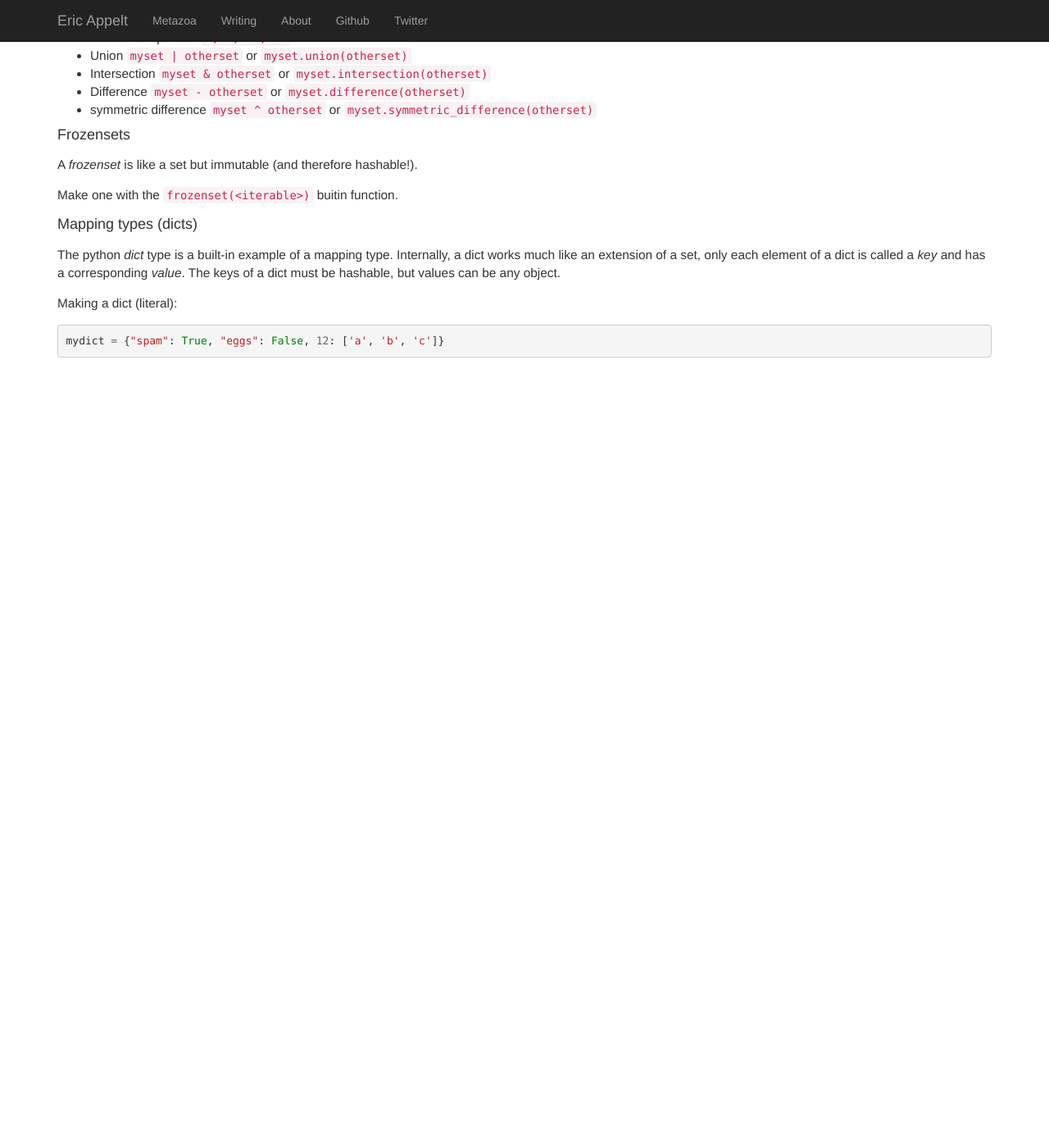
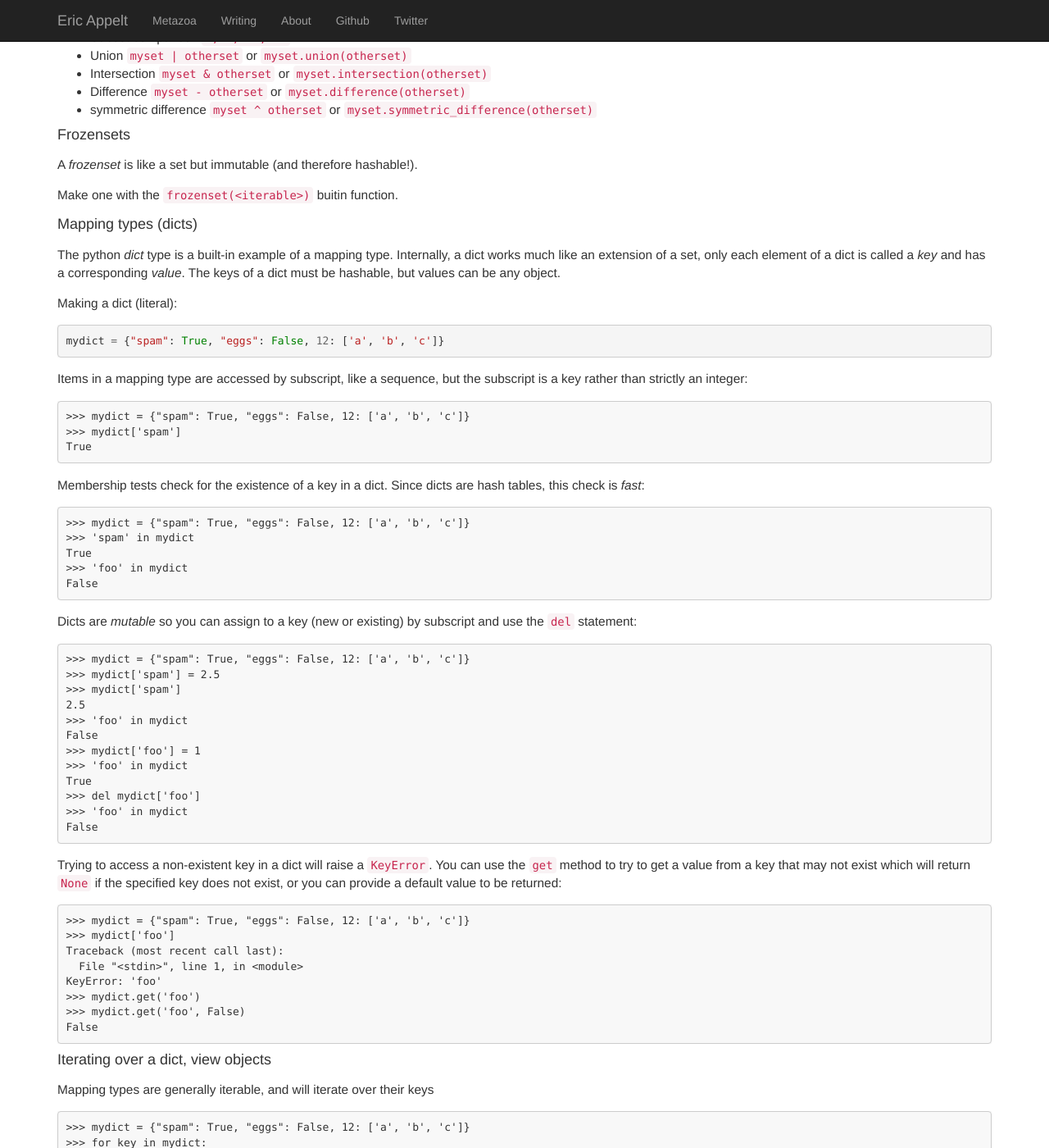
Before and after one commit to appeltel/website-ericappelt, a Jekyll site: the page built from pythonclass/session4.md, in a window 1280 px wide and 1400 px high, scrolled down 2459 px. Shown: the whole window at 82% size. Built offline with Jekyll 4.4.1, drawn with Linux system fonts in a browser that asks for light colours; nearby versions of some CDN libraries; before the commit the page ends 2905 px from its top, so only the background shows below that; some of the changed text lies outside the part shown.

Commit message:
Add more session 4 notes

````diff
--- a/pythonclass/session4.md
+++ b/pythonclass/session4.md
@@ -119,8 +119,8 @@ To make an empty set use `set()`.
 
 Membership testing:
 
-* `<value> in `<set>` --> `True/False`
-* `<value> not in `<set>` --> `True/False`
+* `<value> in <set>` --> `True/False`
+* `<value> not in <set>` --> `True/False`
 
 Do examples.
 
@@ -158,3 +158,151 @@ Making a dict (literal):
 {% highlight python %}
 mydict = {"spam": True, "eggs": False, 12: ['a', 'b', 'c']}
 {% endhighlight %}
+
+Items in a mapping type are accessed by subscript, like a sequence, but the
+subscript is a key rather than strictly an integer:
+
+```
+>>> mydict = {"spam": True, "eggs": False, 12: ['a', 'b', 'c']}
+>>> mydict['spam']
+True
+```
+
+Membership tests check for the existence of a key in a dict. Since dicts
+are hash tables, this check is *fast*:
+
+```
+>>> mydict = {"spam": True, "eggs": False, 12: ['a', 'b', 'c']}
+>>> 'spam' in mydict
+True
+>>> 'foo' in mydict
+False
+```
+
+Dicts are *mutable* so you can assign to a key (new or existing) by
+subscript and use the `del` statement:
+
+```
+>>> mydict = {"spam": True, "eggs": False, 12: ['a', 'b', 'c']}
+>>> mydict['spam'] = 2.5
+>>> mydict['spam']
+2.5
+>>> 'foo' in mydict
+False
+>>> mydict['foo'] = 1
+>>> 'foo' in mydict
+True
+>>> del mydict['foo']
+>>> 'foo' in mydict
+False
+```
+
+Trying to access a non-existent key in a dict will raise a `KeyError`. You
+can use the `get` method to try to get a value from a key that may not exist
+which will return `None` if the specified key does not exist, or you can
+provide a default value to be returned:
+
+```
+>>> mydict = {"spam": True, "eggs": False, 12: ['a', 'b', 'c']}
+>>> mydict['foo']
+Traceback (most recent call last):
+  File "<stdin>", line 1, in <module>
+KeyError: 'foo'
+>>> mydict.get('foo')
+>>> mydict.get('foo', False)
+False
+```
+
+#### Iterating over a dict, view objects
+
+Mapping types are generally iterable, and will iterate over their keys
+
+```
+>>> mydict = {"spam": True, "eggs": False, 12: ['a', 'b', 'c']}
+>>> for key in mydict:
+...     print(key)
+...
+spam
+eggs
+12
+```
+
+Note that there is no general guarantee to order to a dict, although in
+CPython 3.6 and later dicts will maintain an order of keys.
+
+Dict "view" objects provide iterables to *dynamically* return keys or
+values or both. If a dict is updated in the process of iteration they
+will be updated as well.
+
+```
+>>> mydict = {'foo': 1, 'bar': 2, 'baz': 3}
+>>> for key in mydict.keys():
+...     print(key)
+...
+foo
+bar
+baz
+>>> for val in mydict.values():
+...     print(val)
+...
+1
+2
+3
+>>> for pair in mydict.items():
+...     print(pair)
+...
+('foo', 1)
+('bar', 2)
+('baz', 3)
+```
+
+Here's an example of the dynamic updating at work:
+
+```
+>>> mydict = {'foo': 1, 'bar': 2, 'baz': 3}
+>>> for val in mydict.values():
+...     mydict['baz'] += 1
+...     print(val)
+...
+1
+2
+5
+```
+
+*WARNING*: You should not add or remove keys from a dictionary during
+iteration. This can cause unexpected errors:
+
+```
+>>> mydict = {'foo': 1, 'bar': 2, 'baz': 3}
+>>> for key, val in mydict.items():
+...     if key == 'foo':
+...         mydict['a'] = 0
+...     print((key, val))
+...
+('foo', 1)
+Traceback (most recent call last):
+  File "<stdin>", line 1, in <module>
+RuntimeError: dictionary changed size during iteration
+```
+
+If you need to modify a dict during iteration, you should iterate over
+a copy
+
+*WARNING*: You should not add or remove keys from a dictionary during
+iteration. This can cause unexpected errors:
+
+```
+>>> mydict = {'foo': 1, 'bar': 2, 'baz': 3}
+>>> for key, val in mydict.items():
+...     if key == 'foo':
+...         mydict['a'] = 0
+...     print((key, val))
+...
+('foo', 1)
+Traceback (most recent call last):
+  File "<stdin>", line 1, in <module>
+RuntimeError: dictionary changed size during iteration
+```
+
+If you need to modify a dict during iteration, you should iterate over
+a copy
````
